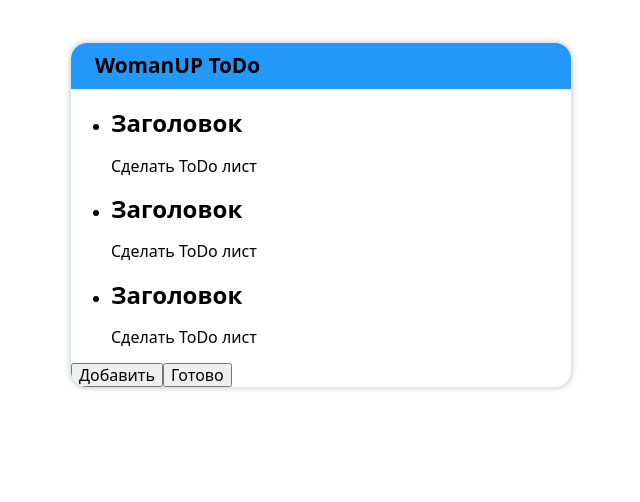
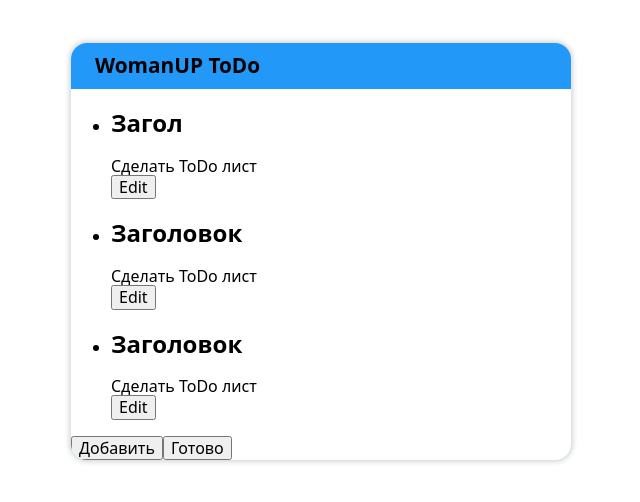
Before and after one commit to 13knvv/woman-up-to-do, a React (Create React App) app: page / in a window 1280 px wide. Shown: the top 502 px of the page, without its empty margins (319-959 px from the left). Built offline with nearby package versions, Linux system fonts and the light colour scheme.

Commit message:
add editMode

```diff
--- /dev/null
+++ b/src/Components/ToDo/ToDo.tsx
@@ -0,0 +1,49 @@
+import { useState } from 'react'
+import { IToDo } from '../ToDoList/ToDoList'
+
+interface IPropsToDo {
+  toDo: IToDo
+  handleChangeInput: (id: number, field: string, e: any) => void
+}
+
+const ToDo = (props: IPropsToDo) => {
+  const [isEditMode, setIsEditMode] = useState<boolean>(false)
+
+  const onChangeInput = (id: number, field: string, e: any) => {
+    props.handleChangeInput(id, field, e)
+  }
+
+  const changeEditMode = (boolean: boolean) => {
+    setIsEditMode(boolean)
+  }
+
+  return (
+    <li>
+      {isEditMode ? (
+        <>
+          <input
+            type="text"
+            value={props.toDo.title}
+            placeholder="Заголовок"
+            onChange={(e) => onChangeInput(props.toDo.id, 'title', e)}
+          />
+          <input
+            type="text"
+            value={props.toDo.text}
+            placeholder="Текст"
+            onChange={(e) => onChangeInput(props.toDo.id, 'text', e)}
+          />
+          <button onClick={() => changeEditMode(false)}>ok</button>
+        </>
+      ) : (
+        <>
+          <h2>{props.toDo.title}</h2>
+          <div>{props.toDo.text}</div>
+          <button onClick={() => changeEditMode(true)}>Edit</button>
+        </>
+      )}
+    </li>
+  )
+}
+
+export default ToDo
--- a/src/Components/ToDoList/ToDoList.tsx
+++ b/src/Components/ToDoList/ToDoList.tsx
@@ -1,17 +1,39 @@
+import { useEffect, useState } from 'react'
+import ToDo from '../ToDo/ToDo'
+
 const todoArr = [
-  { id: 0, title: 'Заголовок', text: 'Сделать ToDo лист', completionDate: '28.11.2022', files: [] },
-  { id: 0, title: 'Заголовок', text: 'Сделать ToDo лист', completionDate: '28.11.2022', files: [] },
-  { id: 0, title: 'Заголовок', text: 'Сделать ToDo лист', completionDate: '28.11.2022', files: [] },
+  { id: 0, title: 'Загол', text: 'Сделать ToDo лист', completionDate: '28.11.2022', files: [] },
+  { id: 1, title: 'Заголовок', text: 'Сделать ToDo лист', completionDate: '28.11.2022', files: [] },
+  { id: 2, title: 'Заголовок', text: 'Сделать ToDo лист', completionDate: '28.11.2022', files: [] },
 ]
 
+export interface IToDo {
+  id: number
+  title: string
+  text: string
+  completionDate: string
+  files: Array<any>
+}
+
 const ToDoList = () => {
-  const toDoList = todoArr.map((toDo) => {
-    return (
-      <li key={toDo.id}>
-        <h2>{toDo.title}</h2>
-        <div>{toDo.text}</div>
-      </li>
-    )
+  const [toDoArr, setToDoArr] = useState<IToDo[]>([])
+
+  useEffect(() => {
+    setToDoArr(todoArr)
+  }, [])
+
+  const handleChangeInput = (id: number, field: string, e: any) => {
+    const newToDoArr = toDoArr.map((toDo) => {
+      if (toDo.id === id) {
+        return { ...toDo, [field]: e.target.value }
+      }
+      return toDo
+    })
+    setToDoArr(newToDoArr)
+  }
+
+  const toDoList = toDoArr.map((toDo: IToDo) => {
+    return <ToDo key={toDo.id} toDo={toDo} handleChangeInput={handleChangeInput} />
   })
 
   const onClickAddToDo = () => {}
```
